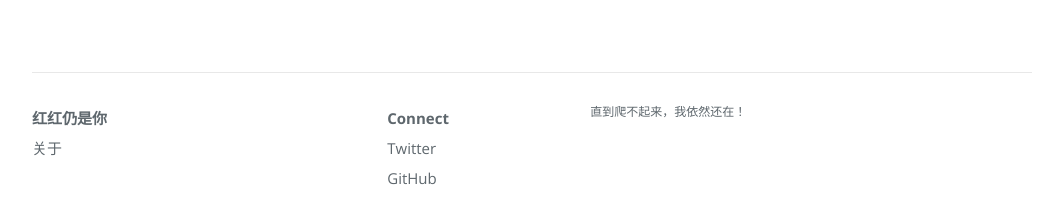
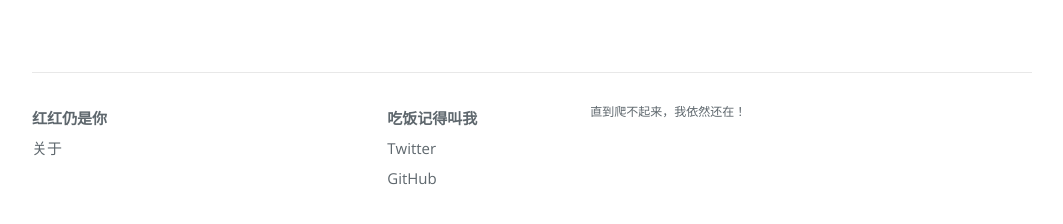
Before and after one commit to justforheart/spider.github.io, a Jekyll site: the page built from index.html, in a window 1280 px wide and 900 px high, scrolled down 840 px. Shown: the part 639-863 px from the top of the window, without its empty margins (108-1171 px from the left). Built offline with Jekyll 4.4.1, drawn with Linux system fonts in a browser that asks for light colours; nearby versions of some CDN libraries; the list of posts is cut into pages by our own code.

Commit message:
Update footer.html

```diff
--- a/_includes/footer.html
+++ b/_includes/footer.html
@@ -16,7 +16,7 @@
 
       <div class="footer-col footer-col-2">
         <ul class="social-media-list">
-          <li><strong>Connect</strong></li>
+          <li><strong>吃饭记得叫我</strong></li>
           {% if site.twitter_username %}
           <li><a href="https://twitter.com/{{ site.twitter_username }}">Twitter</a></li>
           {% endif %}
```
